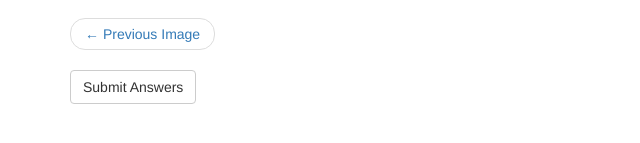
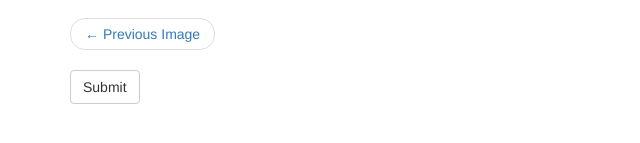
Before and after one commit to caseyfisch/crowdprogramming, a plain HTML site: page index.html in a window 1280 px wide. Shown: the part 6764-6907 px from the top of the page, 0-640 px from the left. Drawn offline with nearby package versions, Linux system fonts and the light colour scheme.

Commit message:
change submit thing

```diff
--- a/index.html
+++ b/index.html
@@ -157,7 +157,7 @@
                 <ul class="pager">
                   <li class="previous"><a href="#photo6"><span aria-hidden="true">&larr;</span> Previous Image</a></li>
                 </ul>
-                <input type="submit" name="submit" value="Submit Answers" class="btn btn-default" />
+                <input type="submit" class="btn btn-default" />
               </nav>
             </div>
         </section>
```
